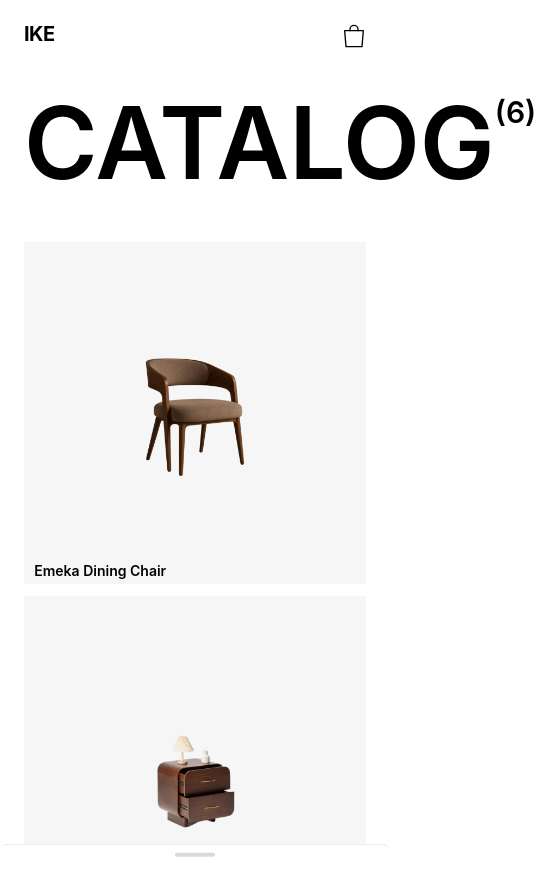
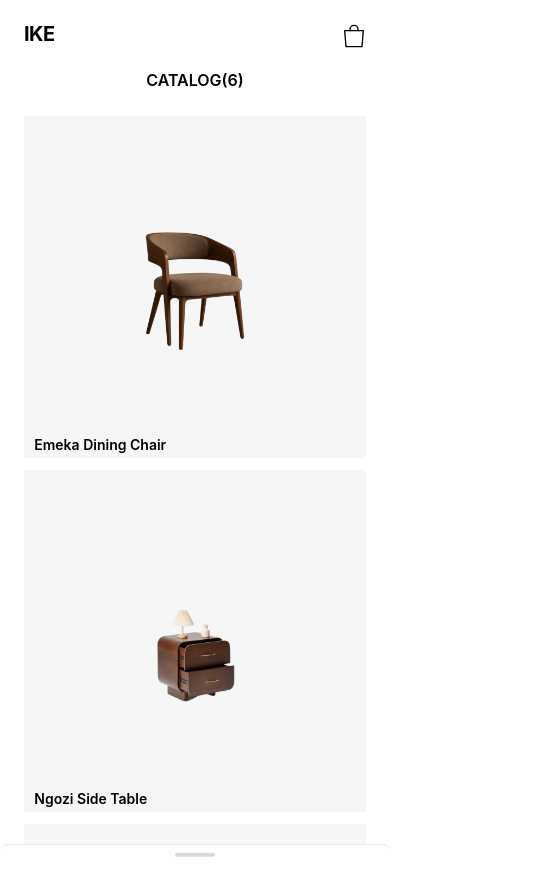
Before and after one commit to Deevyn9/kitty-cool-cart, a React (Vite) app: page / in a window 390 px wide. Shown: the top 896 px of the page, 536 px wide, since content can reach past the window. Built offline with nearby package versions, Linux system fonts and the light colour scheme.

Commit message:
style: resize catalog header text

```diff
--- a/src/features/catalog/CatalogGrid.tsx
+++ b/src/features/catalog/CatalogGrid.tsx
@@ -22,9 +22,9 @@ export function CatalogGrid() {
 
   return (
     <section>
-      <h1 data-flip className="text-center mb-6 text-[100px] font-semibold">
+      <h1 data-flip className="text-center mb-6 md:text-[100px] font-semibold">
         CATALOG
-        <span className="relative -top-14 text-[30px] font-semibold">
+        <span className="relative md:-top-14 md:text-[30px] font-semibold">
           ({products.length})
         </span>
       </h1>
```
